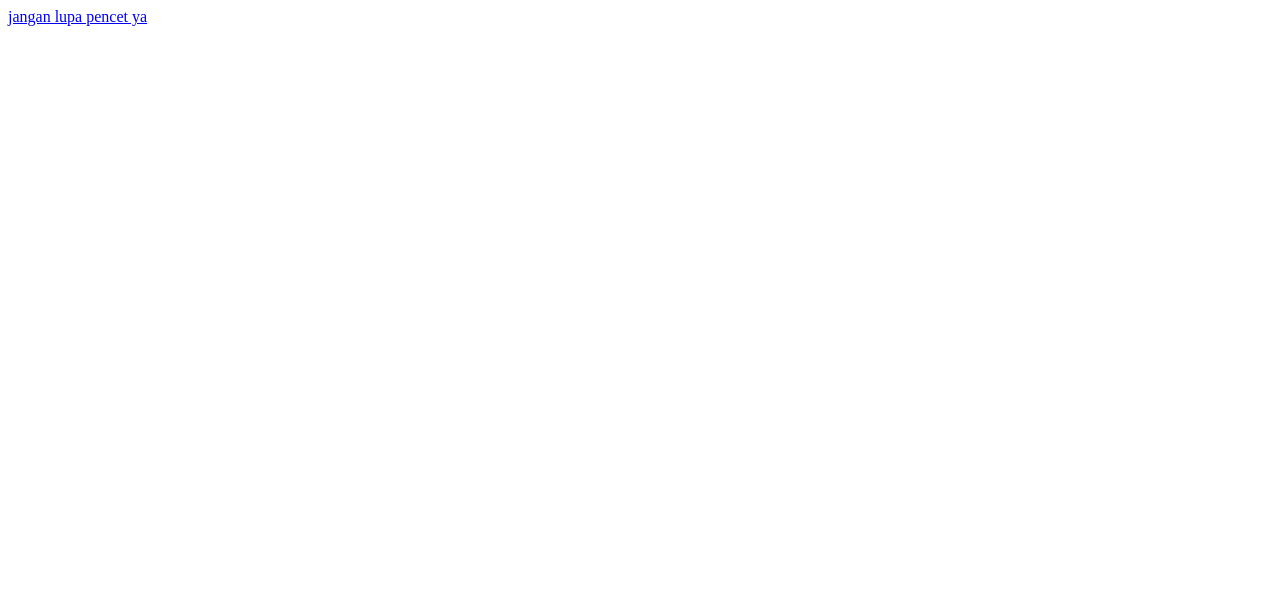
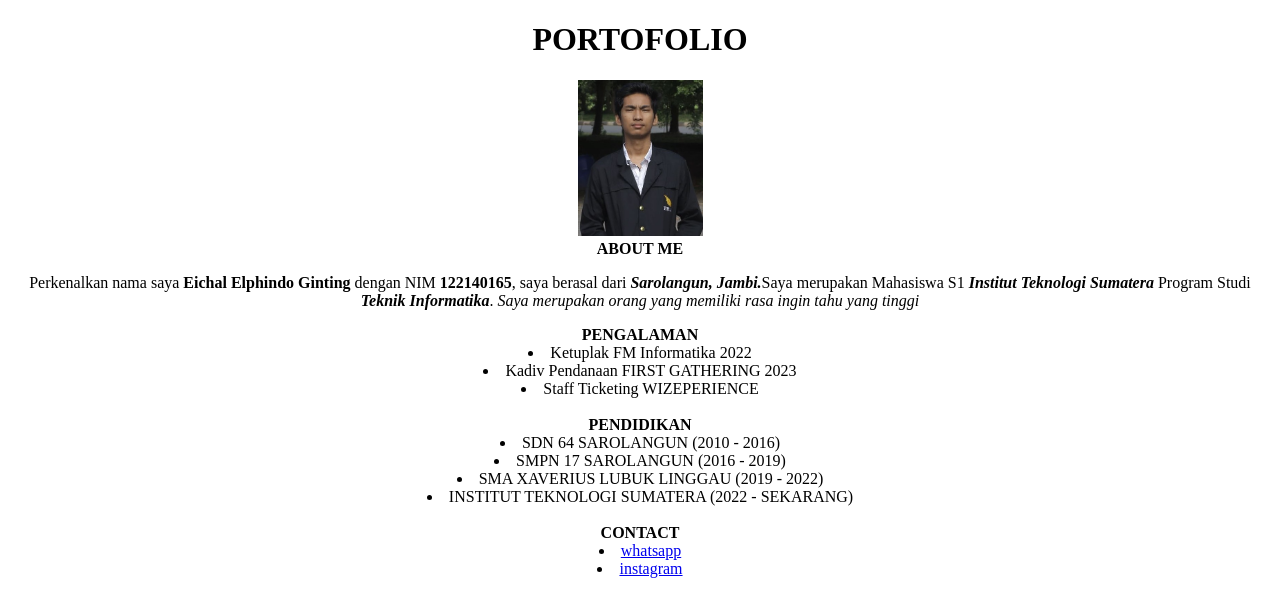
Before and after one commit to eichalelphindoginting/belajar-html, a plain HTML site: page index.html in a window 1280 px wide. Drawn offline with Linux system fonts and the light colour scheme.

Commit message:
menambahkan tugas portotofolio

```diff
--- a/index.html
+++ b/index.html
@@ -1,9 +1,28 @@
 <!DOCTYPE html>
 <html>
     <head>
-        <a href="https://www.youtube.com/watch?v=XGHuO1xNX3Q&t=2415s">jangan lupa pencet ya</a>
+        <title>Eichal Elphindo Ginting</title>
     </head>
     <body>
+        <center> <h1>PORTOFOLIO</h1></center>
+        <center><img src="foto.jpg" width="125"> <br>
+       <b>ABOUT ME</b>
+       <p>Perkenalkan nama saya <b>Eichal Elphindo Ginting</b> dengan NIM <b>122140165</b>, saya berasal dari <b><i>Sarolangun, Jambi.</i></b>Saya merupakan Mahasiswa S1 <b><i>Institut Teknologi Sumatera</i></b> Program Studi <b><i>Teknik Informatika</i></b>. <i>Saya merupakan orang yang memiliki rasa ingin tahu yang tinggi</i></p>
+    <b>PENGALAMAN</b>
+    <li>Ketuplak FM Informatika 2022</li>
+    <li>Kadiv Pendanaan FIRST GATHERING 2023</li>
+    <li>Staff Ticketing WIZEPERIENCE</li>
+<br>
+    <b>PENDIDIKAN</b>
+    <li>SDN 64 SAROLANGUN (2010 - 2016)</li>
+    <li>SMPN 17 SAROLANGUN (2016 - 2019)</li>
+    <li>SMA XAVERIUS LUBUK LINGGAU (2019 - 2022)</li>
+    <li>INSTITUT TEKNOLOGI SUMATERA (2022 - SEKARANG)</li>
+<br>
+    <b>CONTACT</b>
+    <li><a href="https://api.whatsapp.com/send/?phone=6285709269237&text&type=phone_number&app_absent=0">whatsapp</a></li>
+    <li><a href="https://www.instagram.com/agentcale__/?next=%2F">instagram</a></li>
+</center>
 
     </body>
 
```
Also changed, not shown: resource/coba.html (deleted, +0 -11 lines), foto.jpg (added), style.css (deleted).
